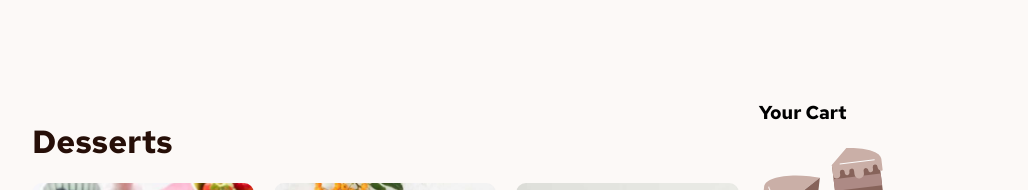
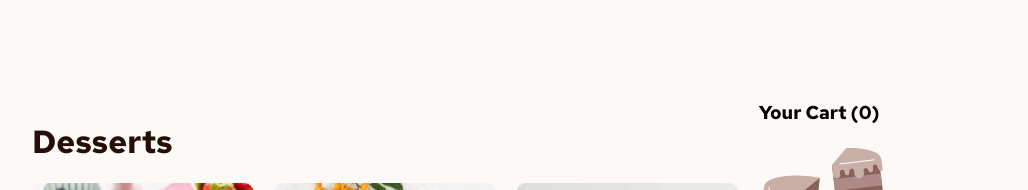
Before and after one commit to LeandroCalcabrini/carrito, a React (Vite) app: page / in a window 1280 px wide. Shown: the top 190 px of the page, without its empty margins (68-1096 px from the left). Built offline with nearby package versions, Linux system fonts and the light colour scheme.

Commit message:
se agrego funcion para calcular la cantidad de productos que hay en el carrito

```diff
--- a/src/App.jsx
+++ b/src/App.jsx
@@ -34,6 +34,10 @@ function App() {
     return carrito.reduce((total,producto)=> total + (producto.price * producto.cantidad), 0)
   }
 
+  const cantidadCarrito = () => {
+    return carrito.reduce((total,producto) => total + producto.cantidad, 0)
+  }
+
 
 
   useEffect(()=> {
@@ -57,6 +61,7 @@ function App() {
     carrito={carrito}
     eliminarProducto={eliminarProducto}
     calcularTotal={calcularTotal}
+    cantidadCarrito={cantidadCarrito}
     />
     </main>
   )
--- a/src/components/carrito/carrito.jsx
+++ b/src/components/carrito/carrito.jsx
@@ -2,12 +2,12 @@ import emptyCart from '../../images/illustration-empty-cart.svg'
 import '../carrito/carrito.css'
 import iconRemove from '../../images/icon-remove-item.svg'
 
-const Carrito = ({carrito,eliminarProducto,calcularTotal}) => {
+const Carrito = ({carrito,eliminarProducto,calcularTotal,cantidadCarrito}) => {
 
 
     return(
         <section className="carrito">
-            <h3 className='carrito-title'>Your Cart</h3>
+            <h3 className='carrito-title'>Your Cart ({cantidadCarrito()})</h3>
             <div className="carrito-container">
                 {carrito.length === 0
                 ? <div>
@@ -16,7 +16,6 @@ const Carrito = ({carrito,eliminarProducto,calcularTotal}) => {
 
                 </div>
                 : <div>
-
                     {carrito.map(productoCarrito => (
                         <div
                         key={productoCarrito.id}
```
